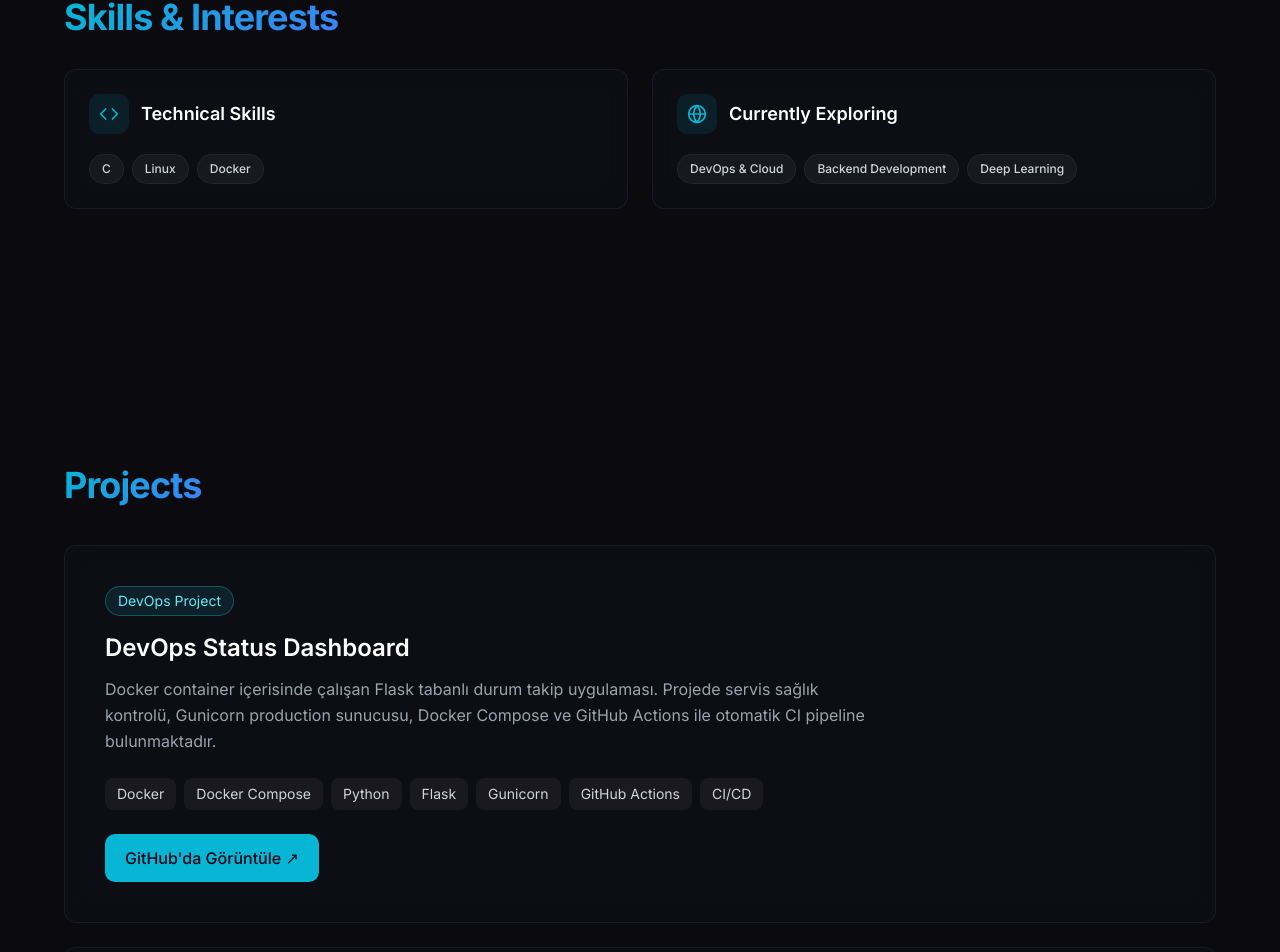
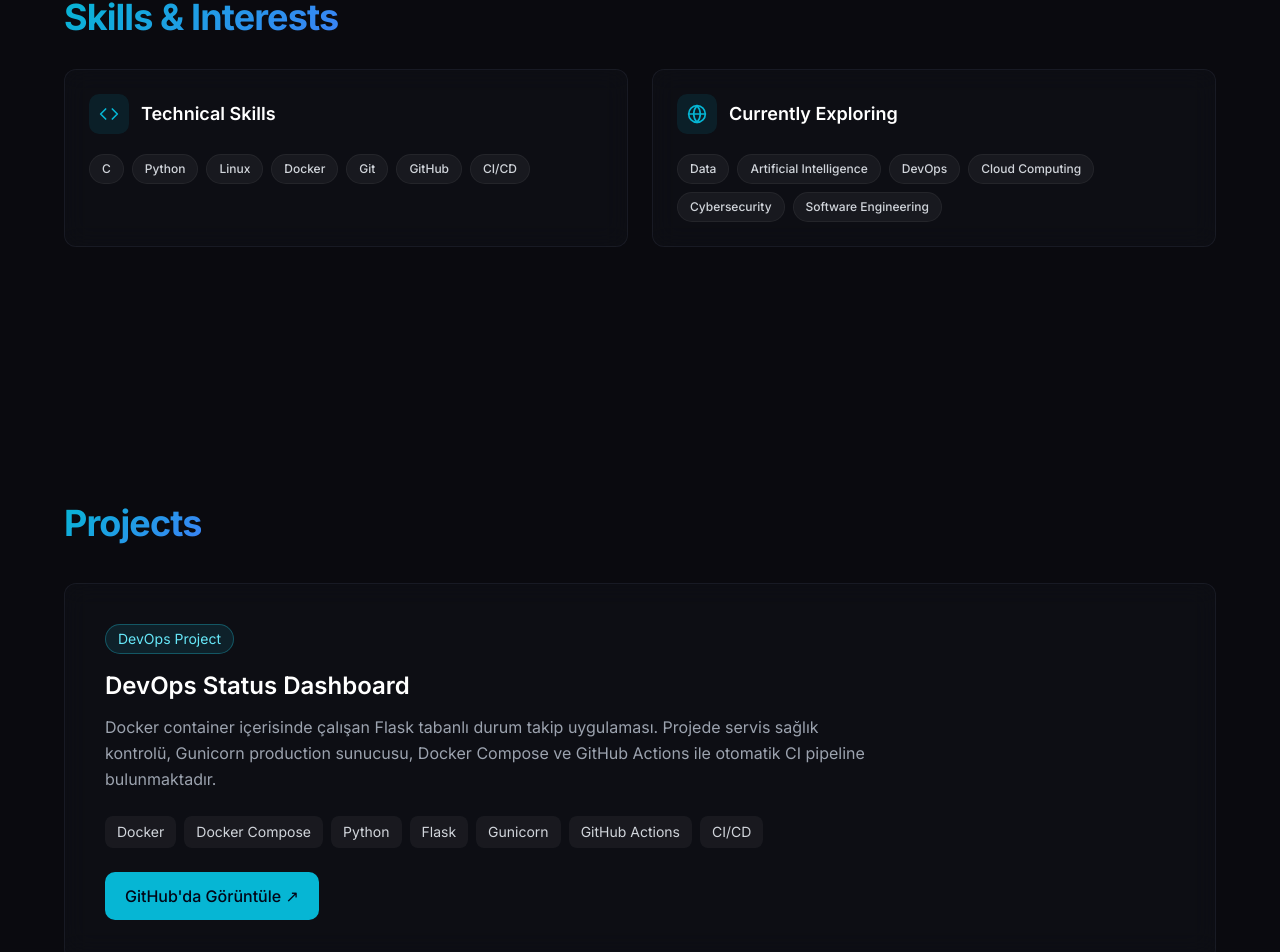
Before and after one commit to muhammeduveysarik/muhammed-uveys-arik-portfolio, a Next.js app: page / in a window 1280 px wide. Shown: the part 2045-2997 px from the top of the page. Built offline with nearby package versions, Linux system fonts and the light colour scheme; no server answers.

Commit message:
Update skills.tsx

```diff
--- a/app/components/skills.tsx
+++ b/app/components/skills.tsx
@@ -3,23 +3,63 @@
 import SectionWrapper from './section-wrapper'
 
 export default function Skills() {
+  const technicalSkills = [
+    'C',
+    'Python',
+    'Linux',
+    'Docker',
+    'Git',
+    'GitHub',
+    'CI/CD',
+  ]
+
+  const exploringAreas = [
+    'Data',
+    'Artificial Intelligence',
+    'DevOps',
+    'Cloud Computing',
+    'Cybersecurity',
+    'Software Engineering',
+  ]
+
   return (
     <SectionWrapper id="skills" className="py-24 sm:py-32" delay={100}>
       <div className="max-w-[1200px] mx-auto px-6">
+
         <h2 className="text-3xl sm:text-4xl font-bold tracking-tight mb-8">
           <span className="gradient-text">Skills & Interests</span>
         </h2>
+
         <div className="grid grid-cols-1 md:grid-cols-2 gap-6">
+
           {/* Technical Skills */}
           <div className="glass-card rounded-xl p-6 hover:border-cyan-500/20 transition-all duration-300 group">
             <div className="flex items-center gap-3 mb-5">
+
               <div className="w-10 h-10 rounded-lg flex items-center justify-center bg-cyan-500/10 group-hover:bg-cyan-500/20 transition-colors">
-                <svg width="20" height="20" viewBox="0 0 24 24" fill="none" stroke="#06b6d4" strokeWidth="2" strokeLinecap="round" strokeLinejoin="round"><path d="M16 18l6-6-6-6"/><path d="M8 6l-6 6 6 6"/></svg>
+                <svg
+                  width="20"
+                  height="20"
+                  viewBox="0 0 24 24"
+                  fill="none"
+                  stroke="#06b6d4"
+                  strokeWidth="2"
+                  strokeLinecap="round"
+                  strokeLinejoin="round"
+                >
+                  <path d="M16 18l6-6-6-6" />
+                  <path d="M8 6l-6 6 6 6" />
+                </svg>
               </div>
-              <h3 className="text-lg font-semibold text-white">Technical Skills</h3>
+
+              <h3 className="text-lg font-semibold text-white">
+                Technical Skills
+              </h3>
+
             </div>
+
             <div className="flex flex-wrap gap-2">
-              {['C', 'Linux', 'Docker'].map((skill) => (
+              {technicalSkills.map((skill) => (
                 <span
                   key={skill}
                   className="px-3 py-1.5 text-xs font-medium rounded-full bg-white/5 text-gray-300 border border-white/5 hover:border-cyan-500/30 hover:text-cyan-300 transition-colors duration-200"
@@ -32,14 +72,34 @@ export default function Skills() {
 
           {/* Currently Exploring */}
           <div className="glass-card rounded-xl p-6 hover:border-cyan-500/20 transition-all duration-300 group">
+
             <div className="flex items-center gap-3 mb-5">
+
               <div className="w-10 h-10 rounded-lg flex items-center justify-center bg-cyan-500/10 group-hover:bg-cyan-500/20 transition-colors">
-                <svg width="20" height="20" viewBox="0 0 24 24" fill="none" stroke="#06b6d4" strokeWidth="2" strokeLinecap="round" strokeLinejoin="round"><circle cx="12" cy="12" r="10"/><line x1="2" y1="12" x2="22" y2="12"/><path d="M12 2a15.3 15.3 0 0 1 4 10 15.3 15.3 0 0 1-4 10 15.3 15.3 0 0 1-4-10 15.3 15.3 0 0 1 4-10z"/></svg>
+                <svg
+                  width="20"
+                  height="20"
+                  viewBox="0 0 24 24"
+                  fill="none"
+                  stroke="#06b6d4"
+                  strokeWidth="2"
+                  strokeLinecap="round"
+                  strokeLinejoin="round"
+                >
+                  <circle cx="12" cy="12" r="10" />
+                  <line x1="2" y1="12" x2="22" y2="12" />
+                  <path d="M12 2a15.3 15.3 0 0 1 4 10 15.3 15.3 0 0 1-4 10 15.3 15.3 0 0 1-4-10 15.3 15.3 0 0 1 4-10z" />
+                </svg>
               </div>
-              <h3 className="text-lg font-semibold text-white">Currently Exploring</h3>
+
+              <h3 className="text-lg font-semibold text-white">
+                Currently Exploring
+              </h3>
+
             </div>
+
             <div className="flex flex-wrap gap-2">
-              {['DevOps & Cloud', 'Backend Development', 'Deep Learning'].map((area) => (
+              {exploringAreas.map((area) => (
                 <span
                   key={area}
                   className="px-3 py-1.5 text-xs font-medium rounded-full bg-white/5 text-gray-300 border border-white/5 hover:border-cyan-500/30 hover:text-cyan-300 transition-colors duration-200"
@@ -48,6 +108,7 @@ export default function Skills() {
                 </span>
               ))}
             </div>
+
           </div>
         </div>
       </div>
```
